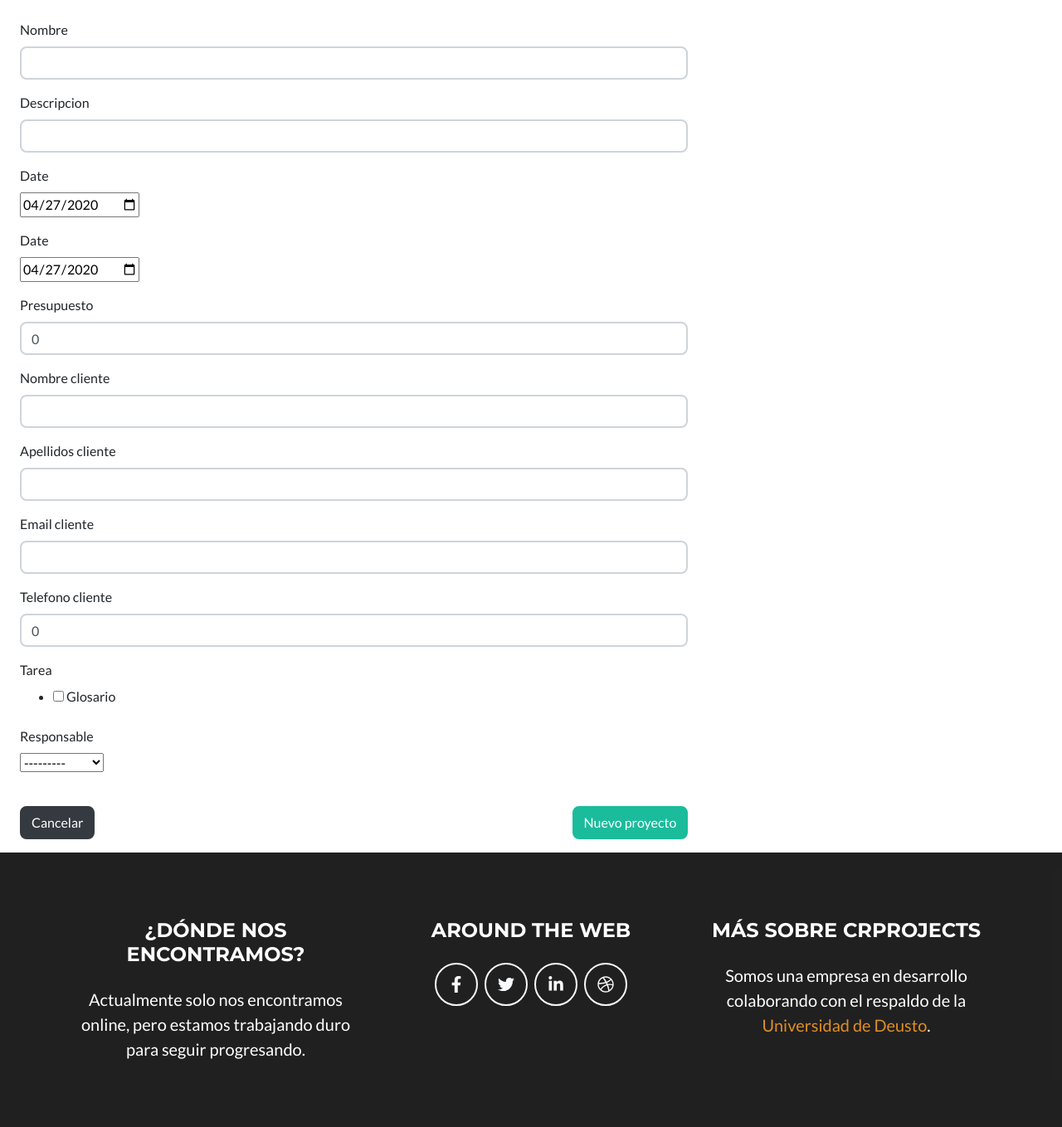
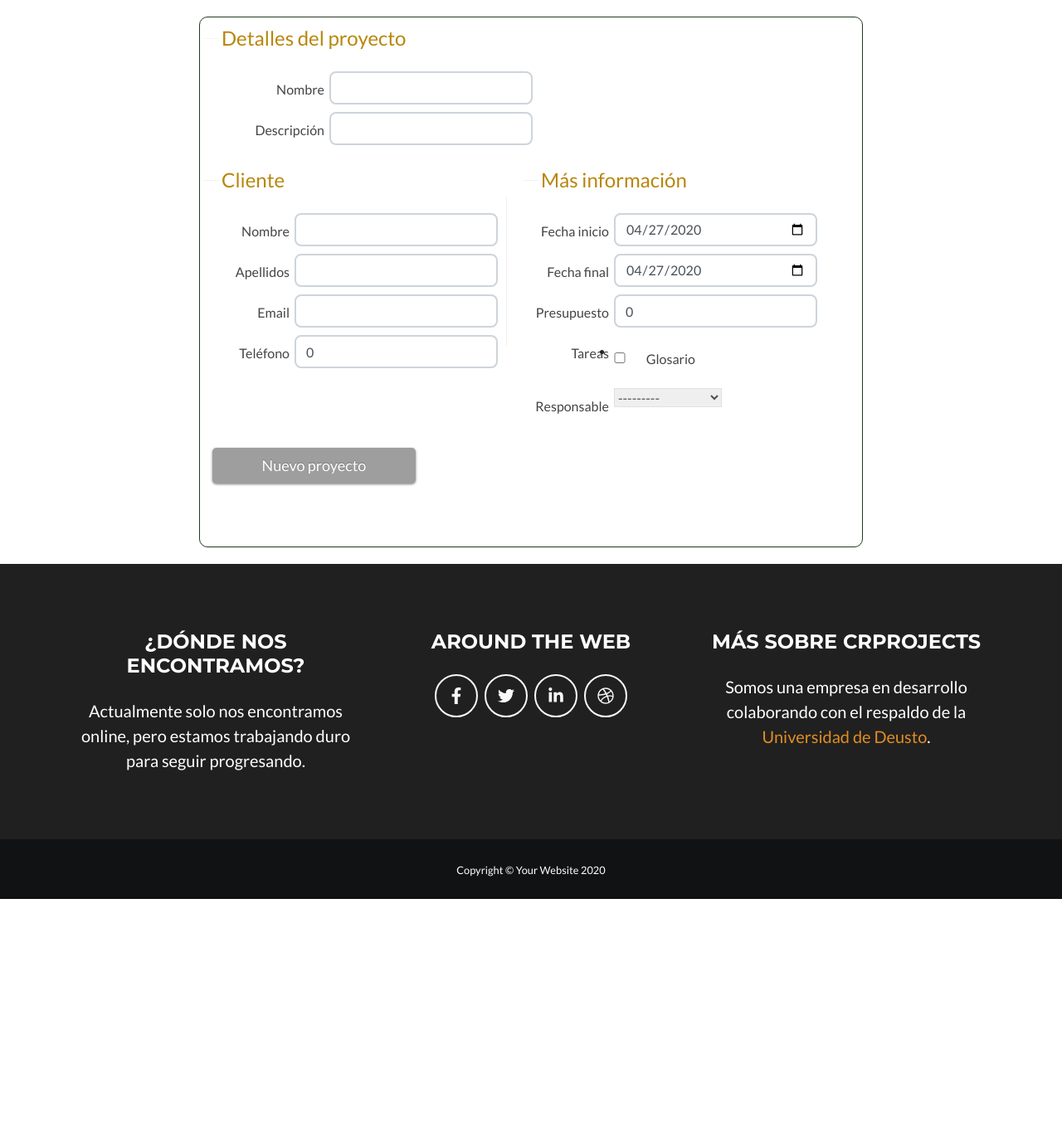
Before and after one commit to BorjaRomer/gestorProyectos, a Django app: page /nuevo_proyecto/ in a window 1280 px wide. Shown: the part 222-1581 px from the top of the page at 83% size. After the commit the page ends 1306 px from the top, so only its background shows below. Run offline with Django 3.2, Linux system fonts and the light colour scheme; a user stored in the database is signed in; data comes from the database, SQL or seed files in the repository; some libraries are stand-ins or nearby versions; grey boxes are pictures that could not be loaded.

Commit message:
formulario de proyecto mejorado, falta perfeccionar

```diff
--- a/gestorProyectos/appGestorProyectos/forms.py
+++ b/gestorProyectos/appGestorProyectos/forms.py
@@ -14,8 +14,8 @@
         widgets = {
             'nombre': forms.TextInput(attrs={'class': 'form-control'}),
             'descripcion': forms.TextInput(attrs={'class': 'form-control'}),
-            'fecha_inicio': DateInput(),
-            'fecha_fin': DateInput(),
+            'fecha_inicio': DateInput(attrs={'class': 'form-control'}),
+            'fecha_fin': DateInput(attrs={'class': 'form-control'}),
             'presupuesto': forms.NumberInput(attrs={'class': 'form-control'}),
             'nombre_cliente': forms.TextInput(attrs={'class': 'form-control'}),
             'apellidos_cliente': forms.TextInput(attrs={'class': 'form-control'}),
--- /dev/null
+++ b/gestorProyectos/appGestorProyectos/static/css/proyecto_form.css
@@ -0,0 +1,219 @@
+*{
+    padding: 0;
+    margin: 0;
+    border: 0;
+}
+#pfbody{
+    color: #373C40;
+    font-family: Verdana,Arial, Helvetica, sans-serif;
+    height: 100%;
+    background-color: #f0f0f0;
+    margin:10px;
+}
+#pfbody {
+    font-size: 70%;
+}
+
+.pfp {
+    padding: 7px 0 7px 0;
+    font-weight: 500;
+    font-size: 1rem;
+}
+#pfa {
+    color: #656565;
+    text-decoration:none;
+}
+#pfa:hover{
+    color: #abda0f;
+    text-decoration: none;
+}
+.pfh4 {
+    padding:1px;
+    color: #ACACAC;
+    font-size:9pt;
+    font-weight:100;
+    text-transform:uppercase;
+}
+form.register{
+    width:800px;
+    margin: 20px auto 20px auto;
+    height:640px;
+    background-color:#fff;
+    padding:5px;
+    -moz-border-radius:20px;
+    -webkit-border-radius:20px;
+    border-radius: 10px;
+    border: 1px solid rgb(33, 58, 33);
+}
+form p{
+    font-size: 8pt;
+    clear:both;
+    margin: 0;
+    color:gray;
+    padding:4px;
+}
+form.register fieldset.row1
+{
+    width:770px;
+    padding:5px;
+    float:left;
+    border-top:1px solid #F5F5F5;
+    margin-bottom:15px;
+}
+form.register fieldset.row1 label{
+    width:140px;
+    float: left;
+    text-align: right;
+    margin-right: 6px;
+    margin-top: 10px;
+}
+form.register fieldset.row2
+{
+    border-top:1px solid #F1F1F1;
+    border-right:1px solid #F1F1F1;
+    height:220px;
+    padding:5px;
+    float:left;
+}
+form.register fieldset.row3
+{
+    border-top:1px solid #F1F1F1;
+    padding:5px;
+    float:left;
+    margin-bottom:15px;
+    width:400px;
+    margin-left: 20px;
+}
+form.register fieldset.row4
+{
+    border-top:1px solid #F1F1F1;
+    border-right:1px solid #F1F1F1;
+    padding:5px;
+    float:left;
+    clear:both;
+    width:500px;
+}
+form.register .infobox{
+    float:right;
+    margin-top:20px;
+    border: 1px solid #F1F1F1;
+    padding:5px;
+    width:380px;
+    height:98px;
+    font-size:9px;
+    background: #FDFEFA url(../img/bg_infobox.gif) repeat-x top left;
+}
+form.register legend
+{
+    color: #b8860b;
+    padding:2px;
+    margin-left: 14px;
+    font-weight:bold;
+    font-size: 1.5rem;
+    font-weight:100;
+}
+form.register label{
+    color:#444;
+    width:98px;
+    float: left;
+    text-align: right;
+    margin-right: 6px;
+    margin-top: 10px;
+}
+form.register label.optional{
+    float: left;
+    text-align: right;
+    margin-right: 6px;
+    margin-top:2px;
+    color: #A3A3A3;
+}
+form.register label.obinfo{
+    float:right;
+    padding:3px;
+    font-style:italic;
+}
+form.register input{
+    width: 245px;
+    float: left;
+    margin-right: 5px;
+}
+form.register input.long{
+    width: 247px;
+    color: #505050;
+}
+form.register input.short{
+    width: 40px;
+    color: #505050;
+}
+form.register input[type=radio]
+{
+    float:left;
+    width:15px;
+}
+form.register label.gender{
+    margin-top:-1px;
+    margin-bottom:2px;
+    width:34px;
+    float:left;
+    text-align:left;
+    line-height:19px;
+}
+form.register input[type=password]
+{
+    border: 1px solid #E1E1E1;
+    height: 18px;
+}
+.button
+{
+    background: #b8860b url(../img/overlay.png) repeat-x;
+    padding: 8px 10px 8px;
+    color: #fff;
+    text-decoration: none;
+    -moz-border-radius: 5px;
+    -webkit-border-radius: 5px;
+    -moz-box-shadow: 0 1px 3px rgba(0,0,0,0.5);
+    -webkit-box-shadow: 0 1px 3px rgba(0,0,0,0.5);
+    text-shadow: 0 -1px 1px rgba(0,0,0,0.25);
+    cursor: pointer;
+    float:left;
+    font-size:18px;
+    margin:10px;
+}
+form.register input[type=text].year
+{
+    border: 1px solid #E1E1E1;
+    height: 18px;
+    width:30px;
+}
+form.register input[type=checkbox] {
+    width:14px;
+    margin-top:4px;
+}
+form.register select
+{
+    border: 1px solid #E1E1E1;
+    width: 130px;
+    float:left;
+    margin-bottom:3px;
+    color: #505050;
+    margin-right:5px;
+}
+form.register select.date
+{
+    width: 40px;
+}
+input:focus, select:focus{
+    background-color: #efffe0;
+}
+p.info{
+    font-size:7pt;
+    color: gray;
+}
+p.agreement{
+    margin-left:15px;
+}
+p.agreement label{
+    width:390px;
+    text-align:left;
+    margin-top:3px;
+}
--- a/gestorProyectos/appGestorProyectos/templates/proyecto.html
+++ b/gestorProyectos/appGestorProyectos/templates/proyecto.html
@@ -32,7 +32,6 @@
                     <li><a class="subrayado"  href="{% url 'tarea' tarea.id %}">{{ tarea.nombre }}</a></li>
                     {% endfor %}
                 </ul>
-<!--                <img id="" src="" alt="progreso">-->
                 <p class="presupuesto">Presupuesto: {{ proyecto.presupuesto }}€</p>
             </div>
             <div id="derecha">
--- /dev/null
+++ b/gestorProyectos/appGestorProyectos/templates/proyecto_form2.html
@@ -0,0 +1,84 @@
+{% extends 'index.html' %}
+
+{% load static %}
+
+{% block styles %}
+<link rel="stylesheet" href="{% static 'css/proyecto_form.css' %}">
+{% endblock %}
+
+{% block header %}
+<header class="masthead bg-primary text-white text-center">
+    <div class="container d-flex align-items-center flex-column">
+        <h1 class="masthead-heading text-uppercase mb-0">Nuevo proyecto</h1>
+    </div>
+</header>
+{% endblock %}
+
+{% block main %}
+
+<body id="pfbody">
+<form method="post" class="register">
+    {% csrf_token %}
+    <fieldset class="row1">
+        <legend>Detalles del proyecto</legend>
+        <p class="pfp">
+            <label>Nombre</label>
+            {{ form.nombre }}
+        </p>
+        <p class="pfp">
+            <label>Descripción
+            </label>
+            {{ form.descripcion }}
+        </p>
+    </fieldset>
+    <fieldset class="row2">
+        <legend>Cliente</legend>
+        <p class="pfp">
+            <label>Nombre</label>
+            {{ form.nombre_cliente }}
+        </p>
+        <p class="pfp">
+            <label>Apellidos</label>
+            {{ form.apellidos_cliente }}
+        </p>
+        <p class="pfp">
+            <label>Email</label>
+            {{ form.email_cliente }}
+        </p>
+        <p class="pfp">
+            <label>Teléfono</label>
+            {{ form.telefono_cliente }}
+        </p>
+    </fieldset>
+    <fieldset class="row3">
+        <legend>Más información</legend>
+        <p class="pfp">
+            <label>Fecha inicio</label>
+            {{ form.fecha_inicio }}
+        </p>
+        <p class="pfp">
+            <label>Fecha final</label>
+            {{ form.fecha_fin }}
+        </p>
+        <p class="pfp">
+            <label>Presupuesto</label>
+            {{ form.presupuesto }}
+        </p>
+        <p class="pfp">
+            <label>Tareas</label>
+            <div class="col-sm-8">
+            {{ form.tarea }}
+            </div>
+        </p>
+         <p class="pfp">
+            <label>Responsable</label>
+            {{ form.responsable }}
+        </p>
+    </fieldset>
+    <div>
+        <input class="button" type="submit" name="submit" value="Nuevo proyecto">
+    </div>
+</form>
+</body>
+
+{% endblock %}
--- a/gestorProyectos/appGestorProyectos/views.py
+++ b/gestorProyectos/appGestorProyectos/views.py
@@ -33,7 +33,7 @@
 class ProyectoCreateView(LoginRequiredMixin, CreateView):
     model = Proyecto
     form_class = ProyectoForm
-    template_name = 'proyecto_form.html'
+    template_name = 'proyecto_form2.html'
 
     def get_success_url(self):
         return reverse('proyecto_list')
```
